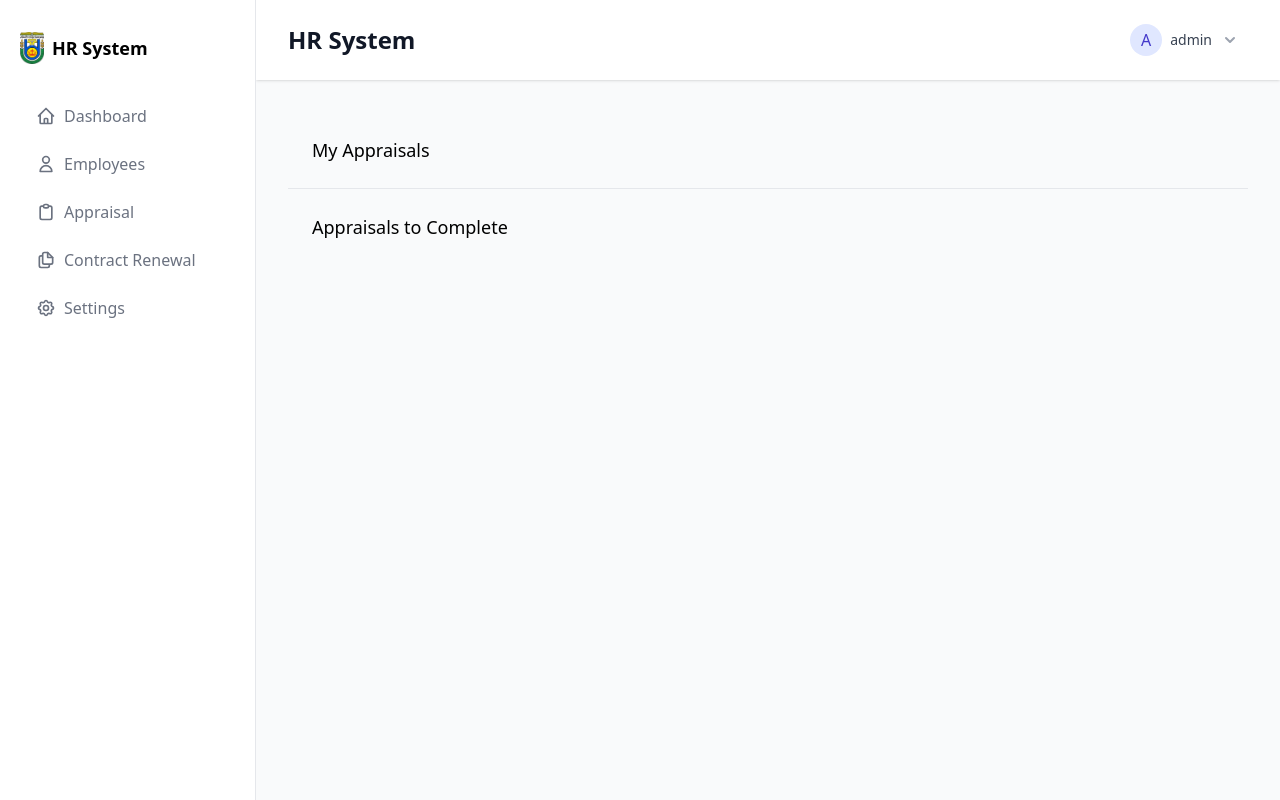
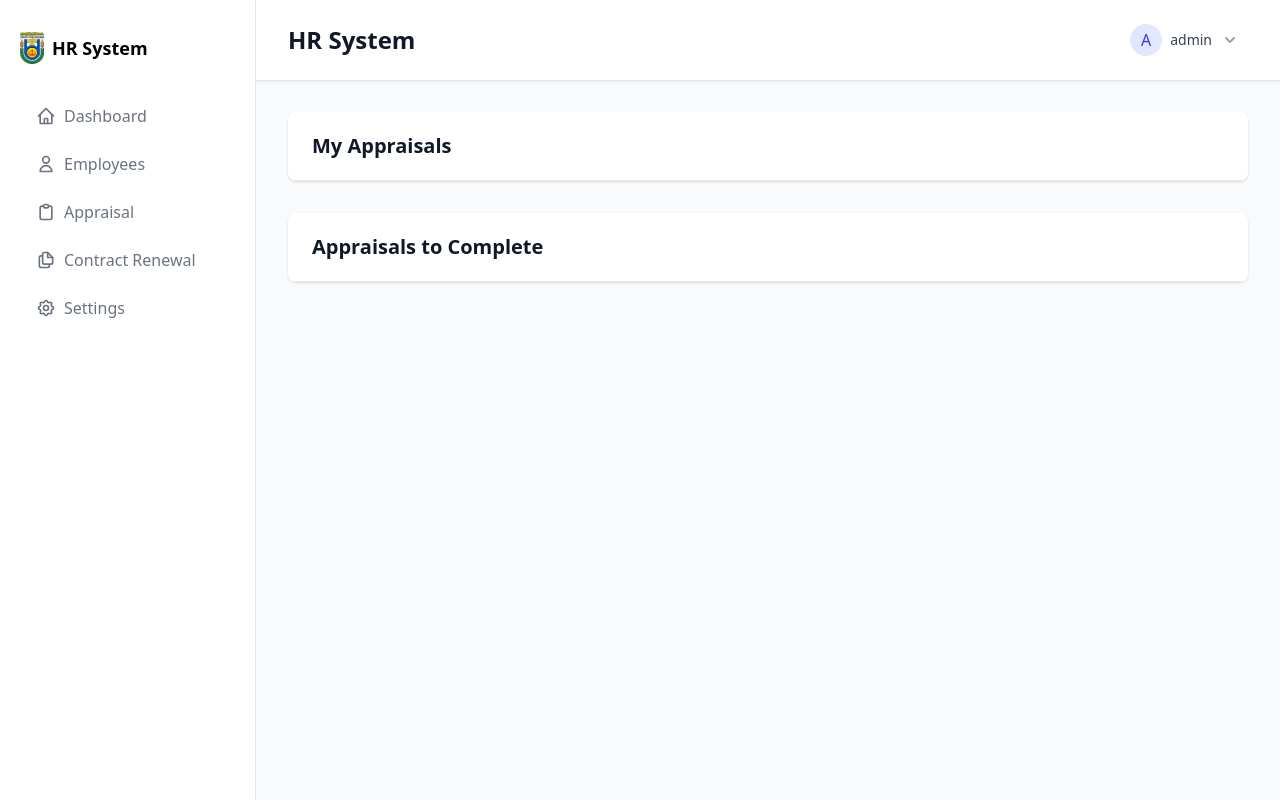
Before and after one commit to hfzizz/hr-system, a Django app: page /appraisals/ in a window 1280 px wide. Run offline with Django 5.2, Linux system fonts and the light colour scheme; a user stored in the database is signed in; data comes from the database, SQL or seed files in the repository; both versions use the stored data as it was after the commit; some libraries are stand-ins or nearby versions.

Commit message:
improve appraisal list UI for employee

```diff
--- a/appraisals/templates/appraisals/appraisal_list.html
+++ b/appraisals/templates/appraisals/appraisal_list.html
@@ -148,33 +148,111 @@
 
     {% else %}
     <!-- Employee View -->
+    <div class="space-y-8">
+        <!-- My Appraisals Section -->
+        <div class="bg-white shadow rounded-lg overflow-hidden">
+            <div class="px-6 py-5 border-b border-gray-200">
+                <h2 class="text-xl font-semibold text-gray-900">My Appraisals</h2>
+            </div>
             <div class="divide-y divide-gray-200">
-        <div class="p-6">
-            <h2 class="text-lg font-medium">My Appraisals</h2>
                 {% for appraisal in appraisals %}
                     {% if appraisal.employee.user == request.user %}
-                <div class="mt-4 border-t pt-4">
-                    <p>Review Period: {{ appraisal.review_period_start|date:"M d, Y" }} - {{ appraisal.review_period_end|date:"M d, Y" }}</p>
-                    <p>Appraiser: {{ appraisal.appraiser.get_full_name }}</p>
-                    <p>Status: {{ appraisal.get_status_display }}</p>
-                    <a href="{% url 'appraisals:appraisal_detail' appraisal.pk %}">View Details</a>
+                    <div class="p-6 hover:bg-gray-50">
+                        <div class="flex items-center justify-between">
+                            <div class="space-y-3">
+                                <div class="flex items-center space-x-2">
+                                    <span class="text-sm font-medium text-gray-500">Review Period:</span>
+                                    <span class="text-sm text-gray-900">
+                                        {{ appraisal.review_period_start|date:"M d, Y" }} - {{ appraisal.review_period_end|date:"M d, Y" }}
+                                    </span>
+                                </div>
+                                <div class="flex items-center space-x-2">
+                                    <span class="text-sm font-medium text-gray-500">Appraiser:</span>
+                                    <span class="text-sm text-gray-900">{{ appraisal.appraiser.get_full_name }}</span>
+                                </div>
+                                <div class="flex items-center space-x-2">
+                                    <span class="text-sm font-medium text-gray-500">Status:</span>
+                                    <span class="inline-flex items-center rounded-full px-2.5 py-0.5 text-xs font-medium
+                                        {% if appraisal.status == 'completed' %}
+                                            bg-green-100 text-green-800
+                                        {% elif appraisal.status == 'in_progress' %}
+                                            bg-yellow-100 text-yellow-800
+                                        {% else %}
+                                            bg-gray-100 text-gray-800
+                                        {% endif %}">
+                                        {{ appraisal.get_status_display }}
+                                    </span>
+                                </div>
+                            </div>
+                            <a href="{% url 'appraisals:appraisal_detail' appraisal.pk %}"
+                               class="inline-flex items-center rounded-md bg-white px-3 py-2 text-sm font-semibold text-gray-900 shadow-sm ring-1 ring-inset ring-gray-300 hover:bg-gray-50">
+                                View Details
+                                <svg class="ml-2 -mr-0.5 h-4 w-4" viewBox="0 0 20 20" fill="currentColor">
+                                    <path fill-rule="evenodd" d="M7.21 14.77a.75.75 0 01.02-1.06L11.168 10 7.23 6.29a.75.75 0 111.04-1.08l4.5 4.25a.75.75 0 010 1.08l-4.5 4.25a.75.75 0 01-1.06-.02z" clip-rule="evenodd" />
+                                </svg>
+                            </a>
+                        </div>
                     </div>
                     {% endif %}
+                {% empty %}
+                    <div class="p-6 text-center text-sm text-gray-500">
+                        No appraisals found
+                    </div>
                 {% endfor %}
             </div>
+        </div>
 
-        <div class="p-6">
-            <h2 class="text-lg font-medium">Appraisals to Complete</h2>
+        <!-- Appraisals to Complete Section -->
+        <div class="bg-white shadow rounded-lg overflow-hidden">
+            <div class="px-6 py-5 border-b border-gray-200">
+                <h2 class="text-xl font-semibold text-gray-900">Appraisals to Complete</h2>
+            </div>
+            <div class="divide-y divide-gray-200">
                 {% for appraisal in appraisals %}
                     {% if appraisal.appraiser.user == request.user %}
-                <div class="mt-4 border-t pt-4">
-                    <p>Employee: {{ appraisal.employee.get_full_name }}</p>
-                    <p>Review Period: {{ appraisal.review_period_start|date:"M d, Y" }} - {{ appraisal.review_period_end|date:"M d, Y" }}</p>
-                    <p>Status: {{ appraisal.get_status_display }}</p>
-                    <a href="{% url 'appraisals:appraisal_edit' appraisal.pk %}">Complete Appraisal</a>
+                    <div class="p-6 hover:bg-gray-50">
+                        <div class="flex items-center justify-between">
+                            <div class="space-y-3">
+                                <div class="flex items-center space-x-2">
+                                    <span class="text-sm font-medium text-gray-500">Employee:</span>
+                                    <span class="text-sm text-gray-900">{{ appraisal.employee.get_full_name }}</span>
+                                </div>
+                                <div class="flex items-center space-x-2">
+                                    <span class="text-sm font-medium text-gray-500">Review Period:</span>
+                                    <span class="text-sm text-gray-900">
+                                        {{ appraisal.review_period_start|date:"M d, Y" }} - {{ appraisal.review_period_end|date:"M d, Y" }}
+                                    </span>
+                                </div>
+                                <div class="flex items-center space-x-2">
+                                    <span class="text-sm font-medium text-gray-500">Status:</span>
+                                    <span class="inline-flex items-center rounded-full px-2.5 py-0.5 text-xs font-medium
+                                        {% if appraisal.status == 'completed' %}
+                                            bg-green-100 text-green-800
+                                        {% elif appraisal.status == 'in_progress' %}
+                                            bg-yellow-100 text-yellow-800
+                                        {% else %}
+                                            bg-gray-100 text-gray-800
+                                        {% endif %}">
+                                        {{ appraisal.get_status_display }}
+                                    </span>
+                                </div>
+                            </div>
+                            <a href="{% url 'appraisals:appraisal_edit' appraisal.pk %}"
+                               class="inline-flex items-center rounded-md bg-indigo-600 px-3 py-2 text-sm font-semibold text-white shadow-sm hover:bg-indigo-500 focus-visible:outline focus-visible:outline-2 focus-visible:outline-offset-2 focus-visible:outline-indigo-600">
+                                Complete Appraisal
+                                <svg class="ml-2 -mr-0.5 h-4 w-4" viewBox="0 0 20 20" fill="currentColor">
+                                    <path fill-rule="evenodd" d="M2.695 14.763l-1.262 3.154a.5.5 0 00.65.65l3.155-1.262a4 4 0 001.343-.885L17.5 5.5a2.121 2.121 0 00-3-3L3.58 13.42a4 4 0 00-.885 1.343z" clip-rule="evenodd" />
+                                </svg>
+                            </a>
+                        </div>
                     </div>
                     {% endif %}
+                {% empty %}
+                    <div class="p-6 text-center text-sm text-gray-500">
+                        No appraisals to complete
+                    </div>
                 {% endfor %}
+            </div>
         </div>
     </div>
     {% endif %}
--- a/appraisals/urls.py
+++ b/appraisals/urls.py
@@ -5,5 +5,7 @@ app_name = 'appraisals'
 
 urlpatterns = [
     path('', views.AppraisalListView.as_view(), name='appraisal_list'),
-    path('assign/', views.AppraisalAssignView.as_view(), name='appraisal_assign'),
+    path('<int:pk>/', views.AppraisalDetailView.as_view(), name='appraisal_detail'),
+    path('<int:pk>/edit/', views.AppraisalUpdateView.as_view(), name='appraisal_edit'),
+    path('assign/', views.appraisal_assign, name='appraisal_assign'),
 ]
--- a/appraisals/views.py
+++ b/appraisals/views.py
@@ -1,4 +1,4 @@
-from django.views.generic import ListView, CreateView, UpdateView
+from django.views.generic import ListView, CreateView, UpdateView, DetailView
 from django.contrib.auth.mixins import LoginRequiredMixin, PermissionRequiredMixin
 from django.urls import reverse_lazy
 from django.contrib import messages
@@ -135,3 +135,28 @@ def appraisal_assign(request):
             'success': False,
             'error': str(e)
         })
+
+class AppraisalDetailView(DetailView):
+    model = Appraisal
+    template_name = 'appraisals/appraisal_detail.html'
+    context_object_name = 'appraisal'
+
+class AppraisalUpdateView(LoginRequiredMixin, PermissionRequiredMixin, UpdateView):
+    model = Appraisal
+    template_name = 'appraisals/appraisal_form.html'
+    permission_required = 'appraisals.change_appraisal'
+    fields = [
+        'job_knowledge', 'work_quality', 'attendance', 'communication', 'teamwork',
+        'achievements', 'areas_for_improvement', 'comments', 'goals', 'status'
+    ]
+
+    def get_success_url(self):
+        return reverse_lazy('appraisals:appraisal_detail', kwargs={'pk': self.object.pk})
+
+    def has_permission(self):
+        appraisal = self.get_object()
+        return (
+            super().has_permission() and
+            (self.request.user.groups.filter(name='HR').exists() or
+             appraisal.appraiser.user == self.request.user)
+        )
```
Also changed, not shown: db.sqlite3. Lines whose indentation alone changed are shown as unchanged.
